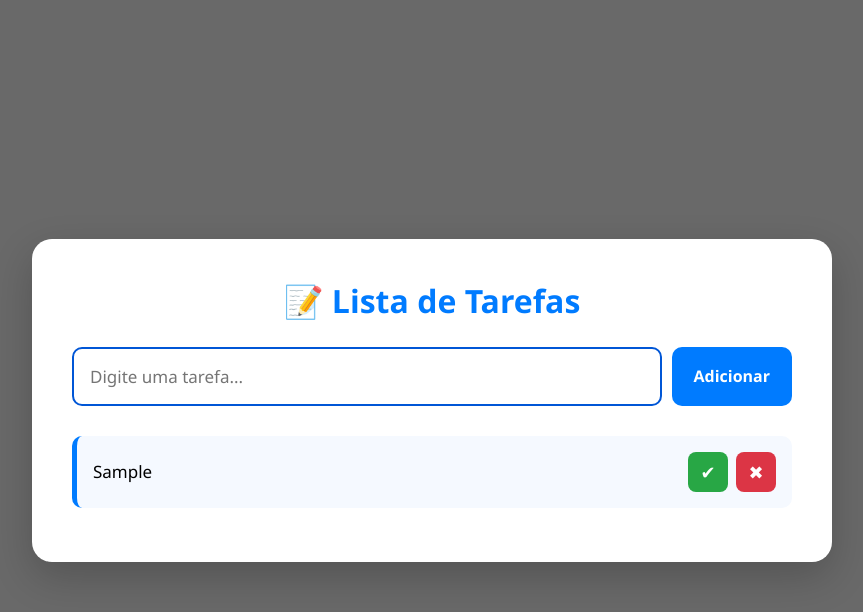
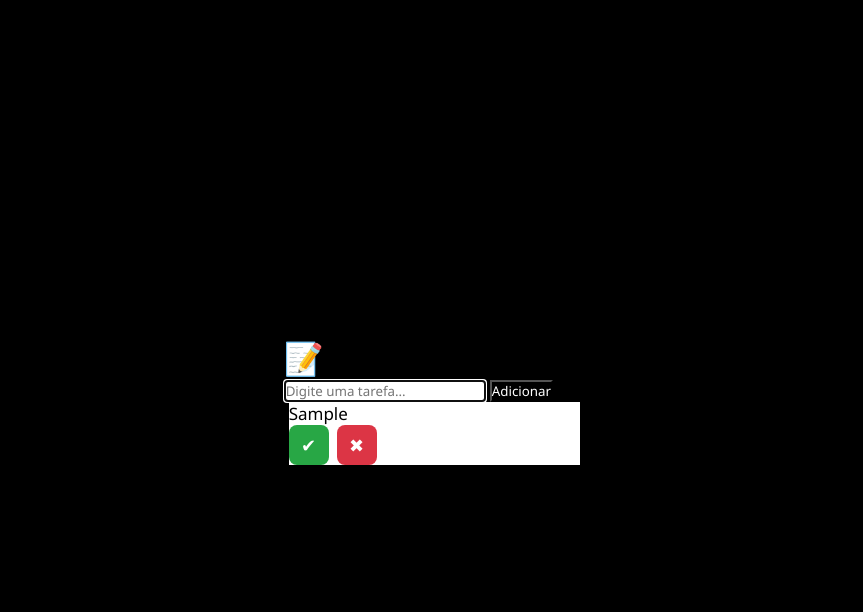
Before and after one commit to PhenriqueeS/Lista-tarefas, a plain HTML site: page index.html in a window 1280 px wide. Both pictures are taken after typing "Sample" into the empty fields and a click on the button "Adicionar". Shown: the whole page, without its empty margins (208-1071 px from the left). Drawn offline with Linux system fonts and the light colour scheme.

Commit message:
Change theme colors to dark mode
Updated styles for body, headings, buttons, and list items to use a darker theme.

```diff
--- a/style.css
+++ b/style.css
@@ -10,9 +10,11 @@
     display:flex;
     justify-content:center;
     align-items:center;
-    background:linear-gradient(135deg,#696969,#696969);
+    background:#000;
     padding:20px;
 }
+
+Ou, se preferir um degradê d
 
 .container{
     width:90%;
@@ -24,67 +26,30 @@
 }
 
 h1{
-    text-align:center;
-    color:#007BFF;
-    margin-bottom:25px;
-    font-size:32px;
-}
-
-.input-area{
-    display:flex;
-    gap:10px;
+    color:#000;
 }
 
 input{
-    flex:1;
-    padding:16px;
-    border:2px solid #007BFF;
-    border-radius:10px;
-    outline:none;
-    font-size:17px;
+    border:2px solid #000;
 }
 
 input:focus{
-    border-color:#0056d6;
+    border-color:#555;
 }
 
 #addButton{
-    background:#007BFF;
+    background:#000;
     color:#fff;
-    border:none;
-    padding:16px 22px;
-    border-radius:10px;
-    cursor:pointer;
-    transition:.3s;
-    font-weight:bold;
-    font-size:16px;
 }
 
 #addButton:hover{
-    background:#005ed8;
-}
-
-ul{
-    list-style:none;
-    margin-top:30px;
+    background:#333;
 }
 
 li{
-    display:flex;
-    justify-content:space-between;
-    align-items:center;
-    background:#f5f9ff;
-    border-left:5px solid #007BFF;
-    padding:16px;
-    margin-bottom:14px;
-    border-radius:10px;
-    transition:.3s;
+    background:#fff;
+    border-left:5px solid #000;
 }
-
-li:hover{
-    transform:translateX(5px);
-}
-
 .task{
     flex:1;
     margin-right:10px;
```
